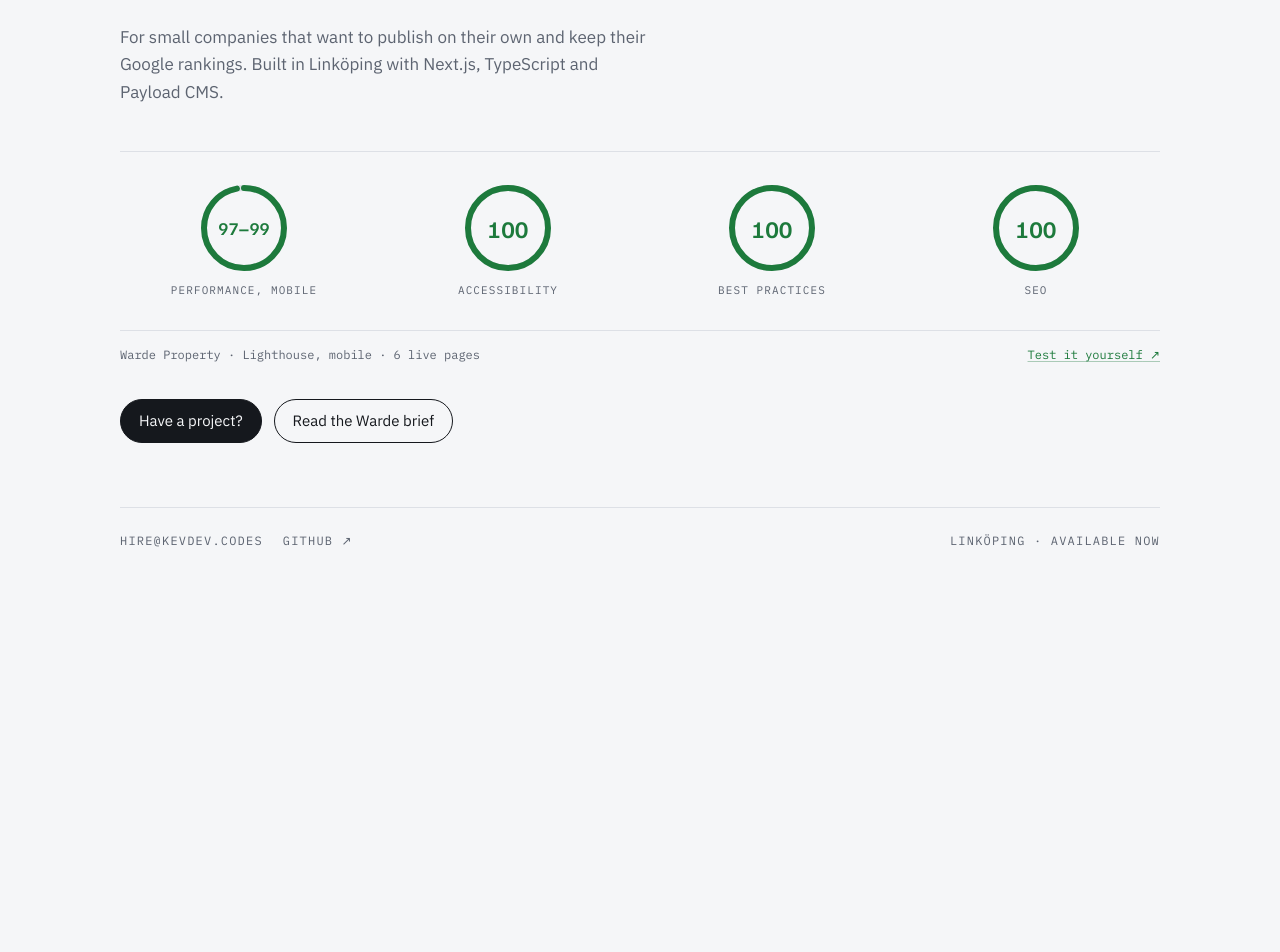
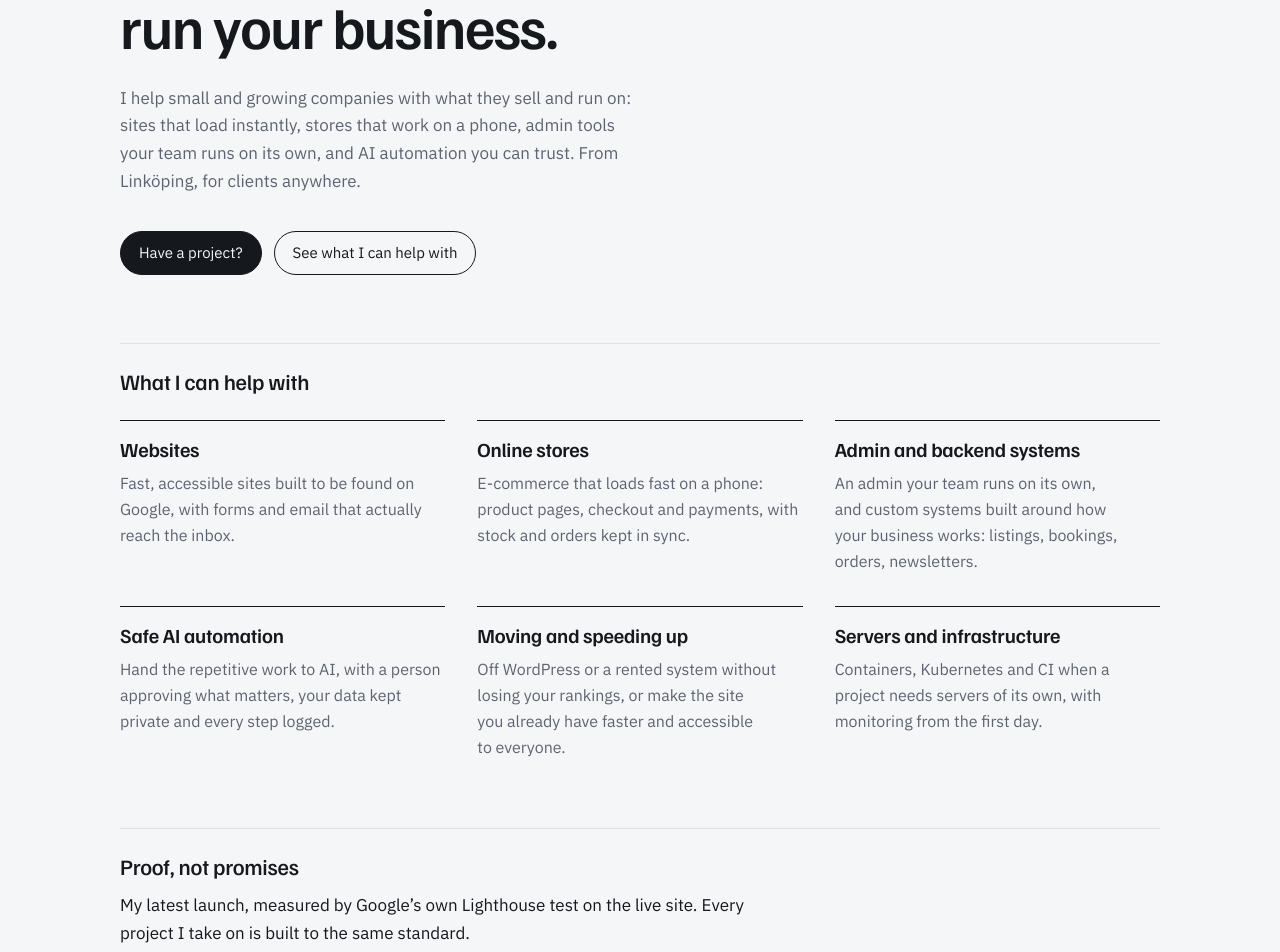
Before and after one commit to kevtehdev/kevtehdev, a Next.js app: page /en in a window 1280 px wide. Shown: the part 320-1272 px from the top of the page. Before the commit the page ends 894 px from the top, so only its background shows below. Built offline with nearby package versions, Linux system fonts and the light colour scheme; no server answers.

Commit message:
Lead with everything I offer, not only the latest site
Home now opens with websites, online stores and the systems behind them,
then six services (adding e-commerce and safe AI automation), then the
Warde scores as proof. Services live once in the dictionaries and show
on Home and Skills.

```diff
--- /dev/null
+++ b/src/components/Services.tsx
@@ -0,0 +1,19 @@
+import type { Dictionary } from "@/content/dictionaries/en";
+
+/**
+ * Everything I offer, as one grid: three across on wide screens, two on
+ * tablets, one on phones. Each item gets a rule on top rather than a card,
+ * so the grid reads as one list. Used on Home and on Skills.
+ */
+export function Services({ services }: { services: Dictionary["services"] }) {
+  return (
+    <ul className="grid gap-x-8 gap-y-8 sm:grid-cols-2 lg:grid-cols-3">
+      {services.items.map((item) => (
+        <li key={item.title} className="flex flex-col gap-2 border-t border-fg pt-4">
+          <h3 className="font-display text-xl leading-tight font-semibold tracking-[-0.01em]">{item.title}</h3>
+          <p className="max-w-[40ch] leading-relaxed text-pretty text-muted">{item.text}</p>
+        </li>
+      ))}
+    </ul>
+  );
+}
--- a/src/components/views/Home.tsx
+++ b/src/components/views/Home.tsx
@@ -1,9 +1,22 @@
+import Link from "next/link";
 import { site } from "@/content/site";
 import { viewPath } from "@/lib/i18n";
 import { Scores } from "../Scores";
-import { Actions, Eyebrow, Lead, Page, PrimaryLink, SecondaryLink, Title, type ViewProps } from "./parts";
+import { Services } from "../Services";
+import {
+  Actions,
+  Body,
+  Eyebrow,
+  Lead,
+  Page,
+  PrimaryLink,
+  Section,
+  SecondaryLink,
+  Title,
+  type ViewProps,
+} from "./parts";
 
-/** The proof first: what I build, then the latest case's Lighthouse scores. */
+/** What I offer first, then the latest launch's Lighthouse scores as proof. */
 export function Home({ locale, dict }: ViewProps) {
   return (
     <Page>
@@ -12,13 +25,32 @@ export function Home({ locale, dict }: ViewProps) {
       </Eyebrow>
       <Title size="home">{dict.home.title}</Title>
       <Lead>{dict.home.lead}</Lead>
-      <div className="pt-4">
-        <Scores dict={dict} />
-      </div>
       <Actions>
         <PrimaryLink href={viewPath(locale, "contact")}>{dict.home.cta}</PrimaryLink>
-        <SecondaryLink href={viewPath(locale, "brief")}>{dict.home.brief}</SecondaryLink>
+        <SecondaryLink href={viewPath(locale, "skills")}>{dict.home.services}</SecondaryLink>
       </Actions>
+
+      <div className="pt-10">
+        <Section heading={dict.services.heading}>
+          <div className="pt-3">
+            <Services services={dict.services} />
+          </div>
+        </Section>
+      </div>
+
+      <div className="pt-10">
+        <Section heading={dict.home.proofHeading}>
+          <Body>{dict.home.proofBody}</Body>
+          <div className="pt-2">
+            <Scores dict={dict} />
+          </div>
+          <p>
+            <Link href={viewPath(locale, "case")} prefetch className="link">
+              {dict.home.caseLink}: {dict.case.title} →
+            </Link>
+          </p>
+        </Section>
+      </div>
     </Page>
   );
 }
--- a/src/components/views/Skills.tsx
+++ b/src/components/views/Skills.tsx
@@ -1,6 +1,7 @@
 import { Fragment } from "react";
 import { pad2 } from "@/lib/format";
 import { viewPath } from "@/lib/i18n";
+import { Services } from "../Services";
 import { Actions, Eyebrow, Page, PrimaryLink, Section, Title, type ViewProps } from "./parts";
 
 /** What I offer, how a project runs, and the tools behind it. Opened from About. */
@@ -10,17 +11,10 @@ export function Skills({ locale, dict }: ViewProps) {
       <Eyebrow>{dict.skills.kicker}</Eyebrow>
       <Title>{dict.skills.title}</Title>
 
-      <Section heading={dict.skills.helpHeading}>
-        <ul className="flex max-w-[62ch] flex-col gap-1.5 text-[1.0625rem] leading-relaxed">
-          {dict.skills.help.map((item) => (
-            <li key={item} className="flex gap-3">
-              <span aria-hidden className="text-pass">
-                ✓
-              </span>
-              <span>{item}</span>
-            </li>
-          ))}
-        </ul>
+      <Section heading={dict.services.heading}>
+        <div className="pt-3">
+          <Services services={dict.services} />
+        </div>
       </Section>
 
       <Section heading={dict.skills.processHeading}>
--- a/src/content/dictionaries/en.ts
+++ b/src/content/dictionaries/en.ts
@@ -2,7 +2,7 @@ export const en = {
   meta: {
     title: "Fullstack developer",
     description:
-      "Kevin builds fast websites for small companies, and the admin tools behind them. Next.js, TypeScript and Payload CMS, from Linköping, Sweden.",
+      "Kevin builds fast websites, online stores and the systems behind them, and sets up AI automation that stays safe. Next.js, TypeScript and Payload CMS, from Linköping, Sweden.",
   },
   skip: "Skip to content",
   nav: {
@@ -21,12 +21,45 @@ export const en = {
     sv: "Svenska",
   },
   home: {
-    title: "Fast websites, and the admin tools behind them.",
-    lead: "For small companies that want to publish on their own and keep their Google rankings. Built in Linköping with Next.js, TypeScript and Payload CMS.",
+    title: "Websites, online stores, and the systems that run your business.",
+    lead: "I help small and growing companies with what they sell and run on: sites that load instantly, stores that work on a phone, admin tools your team runs on its own, and AI automation you can trust. From Linköping, for clients anywhere.",
     cta: "Have a project?",
-    brief: "Read the Warde brief",
+    services: "See what I can help with",
+    proofHeading: "Proof, not promises",
+    proofBody:
+      "My latest launch, measured by Google’s own Lighthouse test on the live site. Every project I take on is built to the same standard.",
+    caseLink: "Read the case",
     available: "Available from",
     availableNow: "Available now",
+  },
+  services: {
+    heading: "What I can help with",
+    items: [
+      {
+        title: "Websites",
+        text: "Fast, accessible sites built to be found on Google, with forms and email that actually reach the inbox.",
+      },
+      {
+        title: "Online stores",
+        text: "E-commerce that loads fast on a phone: product pages, checkout and payments, with stock and orders kept in sync.",
+      },
+      {
+        title: "Admin and backend systems",
+        text: "An admin your team runs on its own, and custom systems built around how your business works: listings, bookings, orders, newsletters.",
+      },
+      {
+        title: "Safe AI automation",
+        text: "Hand the repetitive work to AI, with a person approving what matters, your data kept private and every step logged.",
+      },
+      {
+        title: "Moving and speeding up",
+        text: "Off WordPress or a rented system without losing your rankings, or make the site you already have faster and accessible to everyone.",
+      },
+      {
+        title: "Servers and infrastructure",
+        text: "Containers, Kubernetes and CI when a project needs servers of its own, with monitoring from the first day.",
+      },
+    ],
   },
   case: {
     kicker: "Latest case · Nice · 2026",
@@ -67,16 +100,6 @@ export const en = {
   skills: {
     kicker: "Skills",
     title: "What I can help with, and how I work.",
-    helpHeading: "What I can help with",
-    help: [
-      "New websites that load fast and are built to be found on Google",
-      "An admin your team runs on its own: pages, articles, listings, newsletters",
-      "Custom-made backend systems, built around how your business works",
-      "Containers and Kubernetes, when a project needs servers of its own",
-      "Moving off WordPress or a rented system without losing your rankings",
-      "Making an existing site faster and accessible to everyone",
-      "Forms, sign-ups and email that reach the inbox",
-    ],
     processHeading: "How I work",
     process: [
       { step: "Brief", text: "We write down what you need and how we’ll know it worked." },
--- a/src/content/dictionaries/sv.ts
+++ b/src/content/dictionaries/sv.ts
@@ -4,7 +4,7 @@ export const sv: Dictionary = {
   meta: {
     title: "Fullstackutvecklare",
     description:
-      "Kevin bygger snabba webbplatser åt små företag, och adminverktygen bakom dem. Next.js, TypeScript och Payload CMS, från Linköping.",
+      "Kevin bygger snabba webbplatser, webbutiker och systemen bakom dem, och sätter upp AI-automation som är säker. Next.js, TypeScript och Payload CMS, från Linköping.",
   },
   skip: "Hoppa till innehållet",
   nav: {
@@ -23,12 +23,45 @@ export const sv: Dictionary = {
     sv: "Svenska",
   },
   home: {
-    title: "Snabba sajter, och adminverktygen bakom dem.",
-    lead: "För små företag som vill publicera själva och behålla sina placeringar på Google. Byggt i Linköping med Next.js, TypeScript och Payload CMS.",
+    title: "Webbplatser, webbutiker och systemen som driver ert företag.",
+    lead: "Jag hjälper små och växande företag med det de säljer och driver verksamheten på: sajter som laddar direkt, butiker som fungerar i mobilen, adminverktyg som teamet sköter själva och AI-automation ni kan lita på. Från Linköping, för kunder var som helst.",
     cta: "Har du ett projekt?",
-    brief: "Läs briefen om Warde",
+    services: "Se vad jag kan hjälpa till med",
+    proofHeading: "Bevis, inte löften",
+    proofBody:
+      "Min senaste lansering, mätt med Googles eget Lighthouse-test på den riktiga sajten. Alla projekt jag tar mig an byggs med samma krav.",
+    caseLink: "Läs caset",
     available: "Ledig från",
     availableNow: "Ledig nu",
+  },
+  services: {
+    heading: "Det här kan jag hjälpa till med",
+    items: [
+      {
+        title: "Webbplatser",
+        text: "Snabba, tillgängliga sajter byggda för att hittas på Google, med formulär och mejl som faktiskt når inkorgen.",
+      },
+      {
+        title: "Webbutiker",
+        text: "E-handel som laddar snabbt i mobilen: produktsidor, kassa och betalning, med lager och ordrar i synk.",
+      },
+      {
+        title: "Admin och backendsystem",
+        text: "Ett admin som teamet sköter själva, och skräddarsydda system byggda efter hur ert företag fungerar: objekt, bokningar, ordrar, nyhetsbrev.",
+      },
+      {
+        title: "Säker AI-automation",
+        text: "Låt AI ta det repetitiva arbetet, med en människa som godkänner det viktiga, er data skyddad och varje steg loggat.",
+      },
+      {
+        title: "Flytt och snabbare sajt",
+        text: "Från WordPress eller ett hyrt system utan att tappa placeringar, eller gör den sajt ni redan har snabbare och tillgänglig för alla.",
+      },
+      {
+        title: "Servrar och infrastruktur",
+        text: "Containrar, Kubernetes och CI när ett projekt behöver egna servrar, med övervakning från första dagen.",
+      },
+    ],
   },
   case: {
     kicker: "Senaste case · Nice · 2026",
@@ -68,16 +101,6 @@ export const sv: Dictionary = {
   skills: {
     kicker: "Kunskap",
     title: "Vad jag kan hjälpa till med, och hur jag jobbar.",
-    helpHeading: "Det här kan jag hjälpa till med",
-    help: [
-      "Nya webbplatser som laddar snabbt och är byggda för att hittas på Google",
-      "Ett admin som ert team sköter själva: sidor, artiklar, objekt, nyhetsbrev",
-      "Skräddarsydda backendsystem, byggda efter hur ert företag fungerar",
-      "Containrar och Kubernetes, när ett projekt behöver egna servrar",
-      "Flytt från WordPress eller ett hyrt system utan att tappa placeringar",
-      "Snabbare och mer tillgänglig sajt för den ni redan har",
-      "Formulär, anmälningar och mejl som når inkorgen",
-    ],
     processHeading: "Så jobbar jag",
     process: [
       { step: "Brief", text: "Vi skriver ner vad ni behöver och hur vi vet att det fungerade." },
--- a/src/content/site.ts
+++ b/src/content/site.ts
@@ -7,7 +7,18 @@ export const site = {
   email: "hire@kevdev.codes",
   location: "Linköping",
   // Told to search engines in the structured data, not shown on the page.
-  knowsAbout: ["Next.js", "React", "TypeScript", "Go", "PostgreSQL", "Payload CMS", "Docker", "Kubernetes"],
+  knowsAbout: [
+    "Next.js",
+    "React",
+    "TypeScript",
+    "Go",
+    "PostgreSQL",
+    "Payload CMS",
+    "E-commerce",
+    "AI automation",
+    "Docker",
+    "Kubernetes",
+  ],
   // When new projects can start. Null means "Available now"; set a month to show "Available from …".
   availableFrom: null as { en: string; sv: string } | null,
   // Due date of the project on the Now page.
```
